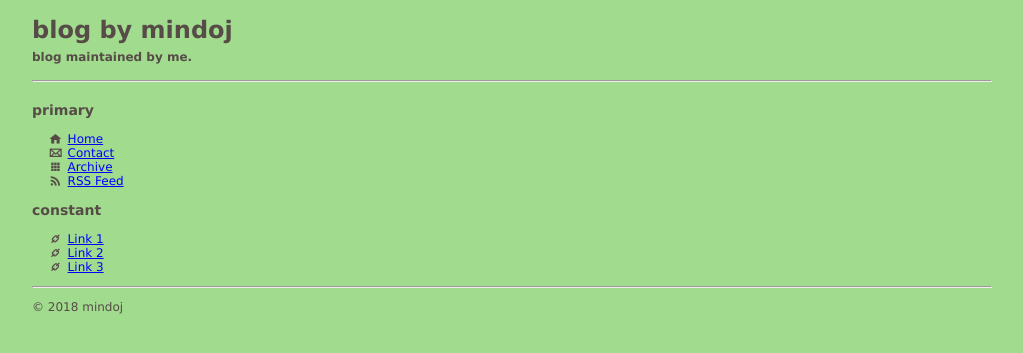
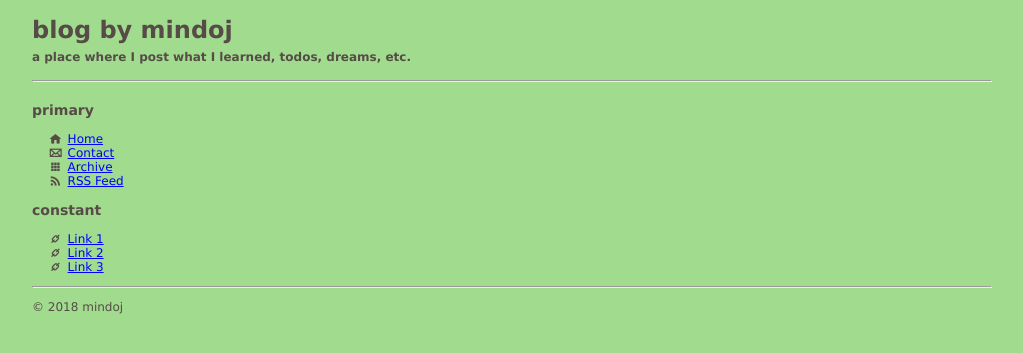
Before and after one commit to mindoj/mindoj.github.io, a Jekyll site: the page built from index.html, in a window 1280 px wide. Shown: the top 353 px of the page, without its empty margins (26-1049 px from the left). Built offline with Jekyll 4.4.1, drawn with Linux system fonts in a browser that asks for light colours.

Commit message:
Update _config.yml

```diff
--- a/_config.yml
+++ b/_config.yml
@@ -2,7 +2,7 @@
 name: mindoj
 
 # Short description (goes below the title; it will also be used in the RSS feed)
-description:  blog maintained by me.
+description:  a place where I post what I learned, todos, dreams, etc.
 #The author of this blog loves the triple combo dish consisting of fermented skate, steamed pork and well-ripened kimchi.
 
 # Your name, as you want it to appear underneath each post and in the footer
```
